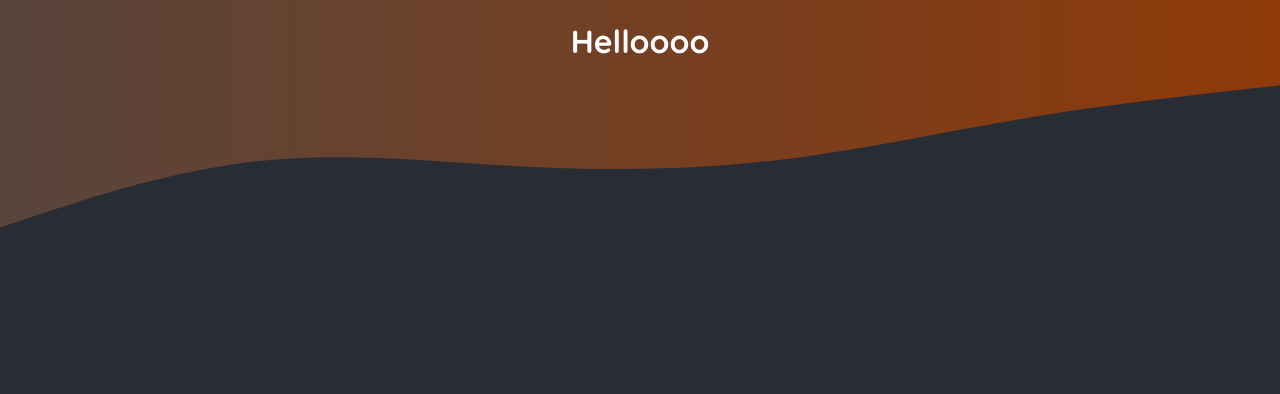
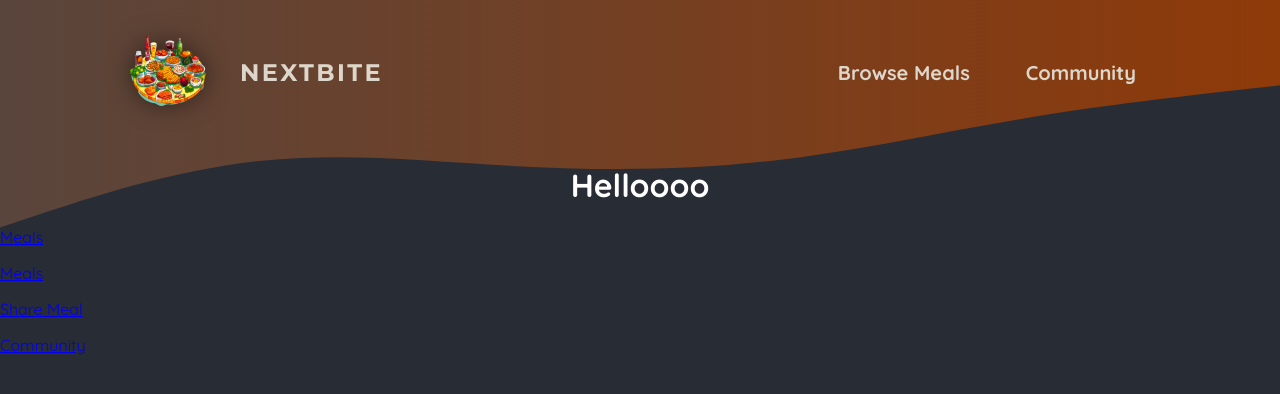
Before and after one commit to NigelMarshal/next-bite, a Next.js app: page / in a window 1280 px wide. Shown: the top 394 px of the page. Built offline with nearby package versions, Linux system fonts and the light colour scheme.

Commit message:
Add meals, community pages and main header component

```diff
--- a/app/layout.js
+++ b/app/layout.js
@@ -1,4 +1,5 @@
 import "./globals.css";
+import MainHeader from "@/components/main-header";
 
 export const metadata = {
   title: "NextBite",
@@ -29,7 +30,7 @@
             ></path>
           </svg>
         </div>
-
+        <MainHeader />
         {children}
       </body>
     </html>
--- a/app/page.js
+++ b/app/page.js
@@ -1,7 +1,21 @@
+import Link from "next/link";
+
 export default function Home() {
   return (
     <main>
       <h1 style={{ color: "white", textAlign: "center" }}>Helloooo</h1>
+      <p>
+        <Link href="/meals">Meals</Link>
+      </p>
+      <p>
+        <Link href="/meals">Meals</Link>
+      </p>
+      <p>
+        <Link href="/meals/share">Share Meal</Link>
+      </p>
+      <p>
+        <Link href="/community">Community</Link>
+      </p>
     </main>
   );
 }
--- /dev/null
+++ b/components/main-header.js
@@ -0,0 +1,26 @@
+import Link from "next/link";
+import Image from "next/image";
+import logoImg from "@/assets/logo.png";
+import classes from "./main-header.module.css";
+
+export default function MainHeader() {
+  return (
+    <header className={classes.header}>
+      <Link className={classes.logo} href="/">
+        <Image src={logoImg} alt="A dish" priority />
+        NextBite
+      </Link>
+
+      <nav className={classes.nav}>
+        <ul>
+          <li>
+            <Link href="/meals">Browse Meals</Link>
+          </li>
+          <li>
+            <Link href="/community">Community</Link>
+          </li>
+        </ul>
+      </nav>
+    </header>
+  );
+}
--- /dev/null
+++ b/components/main-header.module.css
@@ -0,0 +1,67 @@
+.header {
+  display: flex;
+  justify-content: space-between;
+  align-items: center;
+  padding: 2rem 1rem;
+}
+
+@media (min-width: 768px) {
+  .header {
+    padding: 2rem 10%;
+  }
+}
+
+.nav ul {
+  list-style: none;
+  margin: 0;
+  padding: 0;
+  display: flex;
+  gap: 1.5rem;
+  /* font-family: 'Montserrat', sans-serif; */
+  font-size: 1.25rem;
+}
+
+.nav a {
+  text-decoration: none;
+  color: #ddd6cb;
+  font-weight: bold;
+  padding: 0.5rem 1rem;
+  border-radius: 0.5rem;
+}
+
+.nav a:hover,
+.nav a:active {
+  background: linear-gradient(90deg, #ff8a05, #f9b331);
+  background-clip: text;
+  -webkit-background-clip: text;
+  -webkit-text-fill-color: transparent;
+  text-shadow: 0 0 18px rgba(248, 190, 42, 0.8);
+}
+
+.active {
+  background: linear-gradient(90deg, #ff8a05, #f9b331);
+  background-clip: text;
+  -webkit-background-clip: text;
+  -webkit-text-fill-color: transparent;
+}
+
+.logo {
+  display: flex;
+  align-items: center;
+  justify-content: center;
+  gap: 2rem;
+  text-decoration: none;
+  color: #ddd6cb;
+  font-weight: bold;
+  font-family: "Montserrat", sans-serif;
+  letter-spacing: 0.15rem;
+  text-transform: uppercase;
+  font-size: 1.5rem;
+}
+
+.logo img {
+  width: 5rem;
+  height: 5rem;
+  object-fit: contain;
+  filter: drop-shadow(0 0 0.75rem rgba(0, 0, 0, 0.5));
+}
--- a/jsconfig.json
+++ b/jsconfig.json
@@ -1,5 +1,6 @@
 {
   "compilerOptions": {
+    "baseUrl": ".",
     "paths": {
       "@/*": ["./*"]
     }
```
Also changed, not shown: app/community/page.js (added, +7 -0 lines), app/meals/[mealSlug]/page.js (added, +8 -0 lines), app/meals/page.js (added, +7 -0 lines), app/meals/share/page.js (added, +7 -0 lines).
